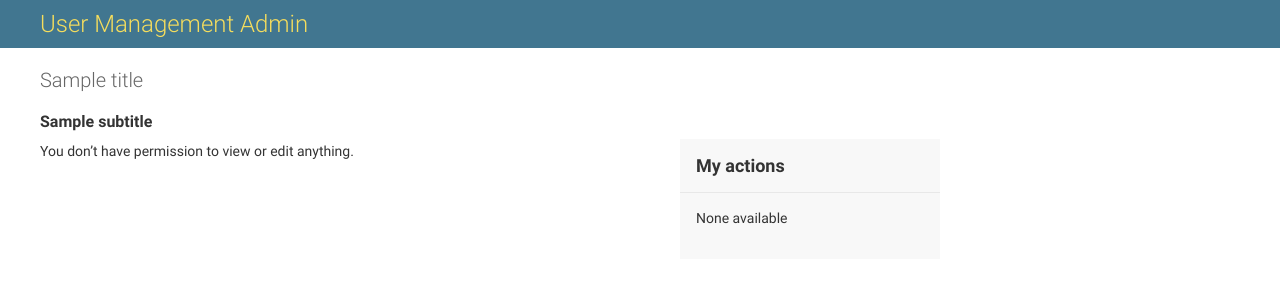
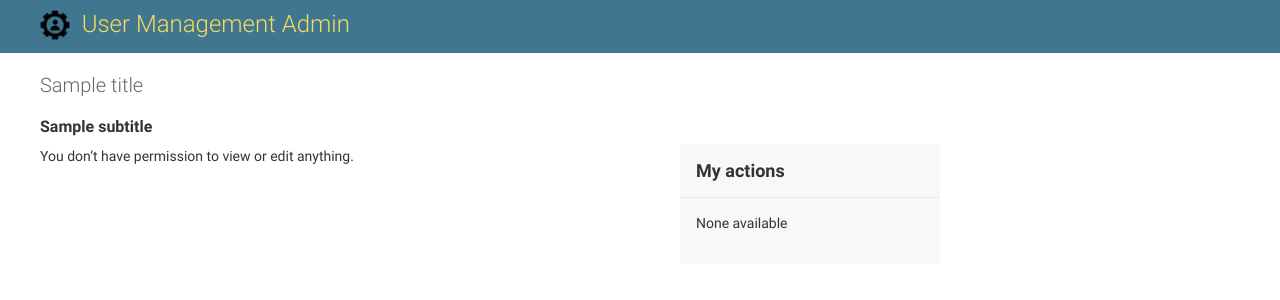
Before and after one commit to SwarupKharul/User-Management, a Django app: template templates/admin/index.html in a window 1280 px wide. Shown: the top 300 px of the page. Run offline with Django 3.2, Linux system fonts and the light colour scheme; data comes from the database, SQL or seed files in the repository; the template is opened without the code that fills it: most values are stand-ins (such as "Sample title", 1, 10 or a date in 2020).

Commit message:
Update base_site.html

```diff
--- a/templates/admin/base_site.html
+++ b/templates/admin/base_site.html
@@ -1,9 +1,12 @@
 {% extends "admin/base.html" %}
-
-{% block title %}{% if subtitle %}{{ subtitle }} | {% endif %}{{ title }} | {{ site_title|default:_('Django site admin') }}{% endblock %}
+{% load static %}
+{% block title %}
+{% if subtitle %}{{ subtitle }} | {% endif %}Admin | {{ site_title|default:_('Django site admin') }}
+{% endblock %}
 
 {% block branding %}
-<h1 id="site-name"><a href="{% url 'admin:index' %}">User Management Admin</a></h1>
+<img src="{% static 'user/manager.png' %}" width="30" height="30" class="d-inline-block align-top">
+<h1 id="site-name" style="float:right;"><a href="{% url 'admin:index' %}">&nbsp; User Management Admin</a></h1>
 {% endblock %}
 
 {% block nav-global %}{% endblock %}
```
